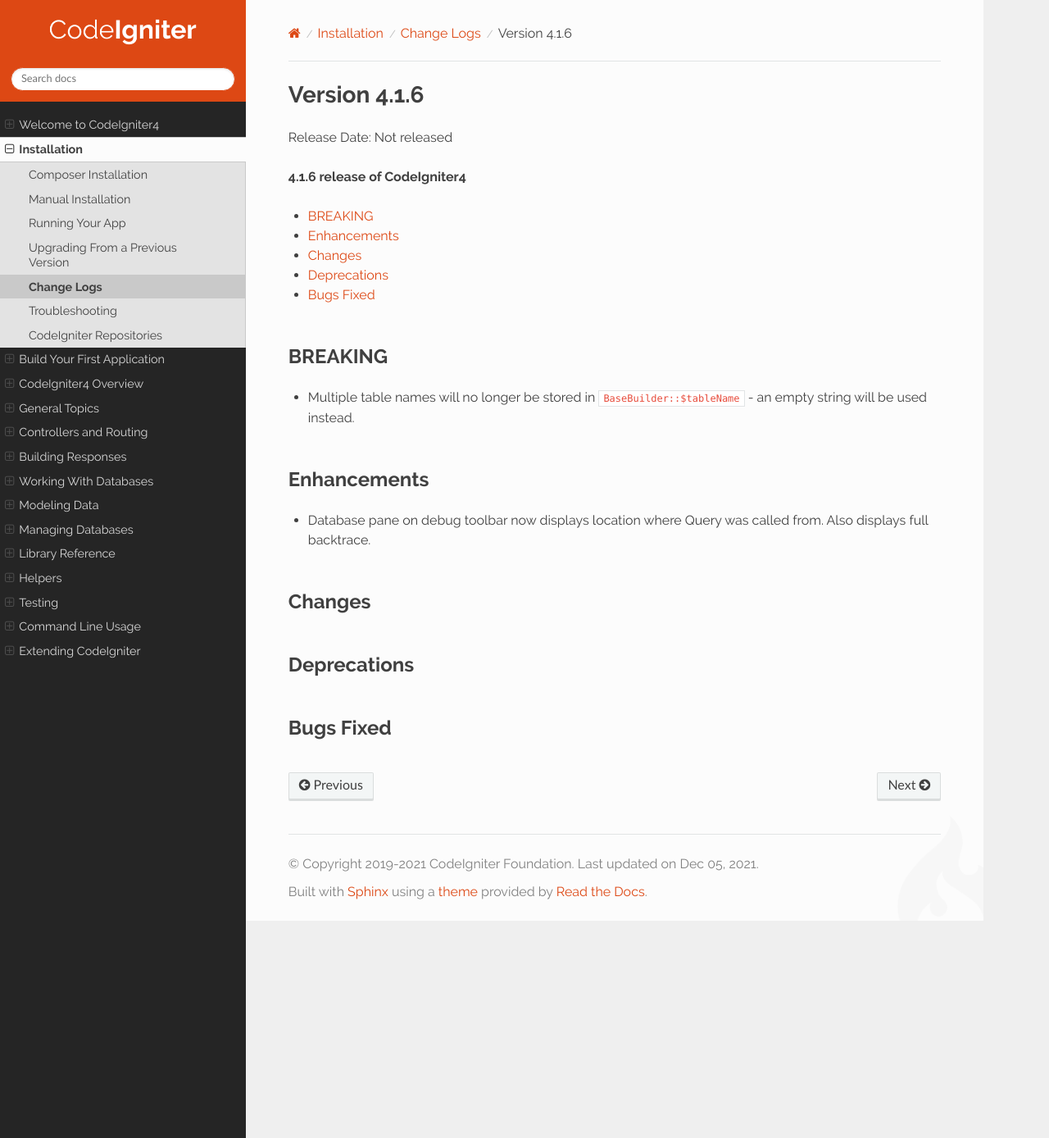
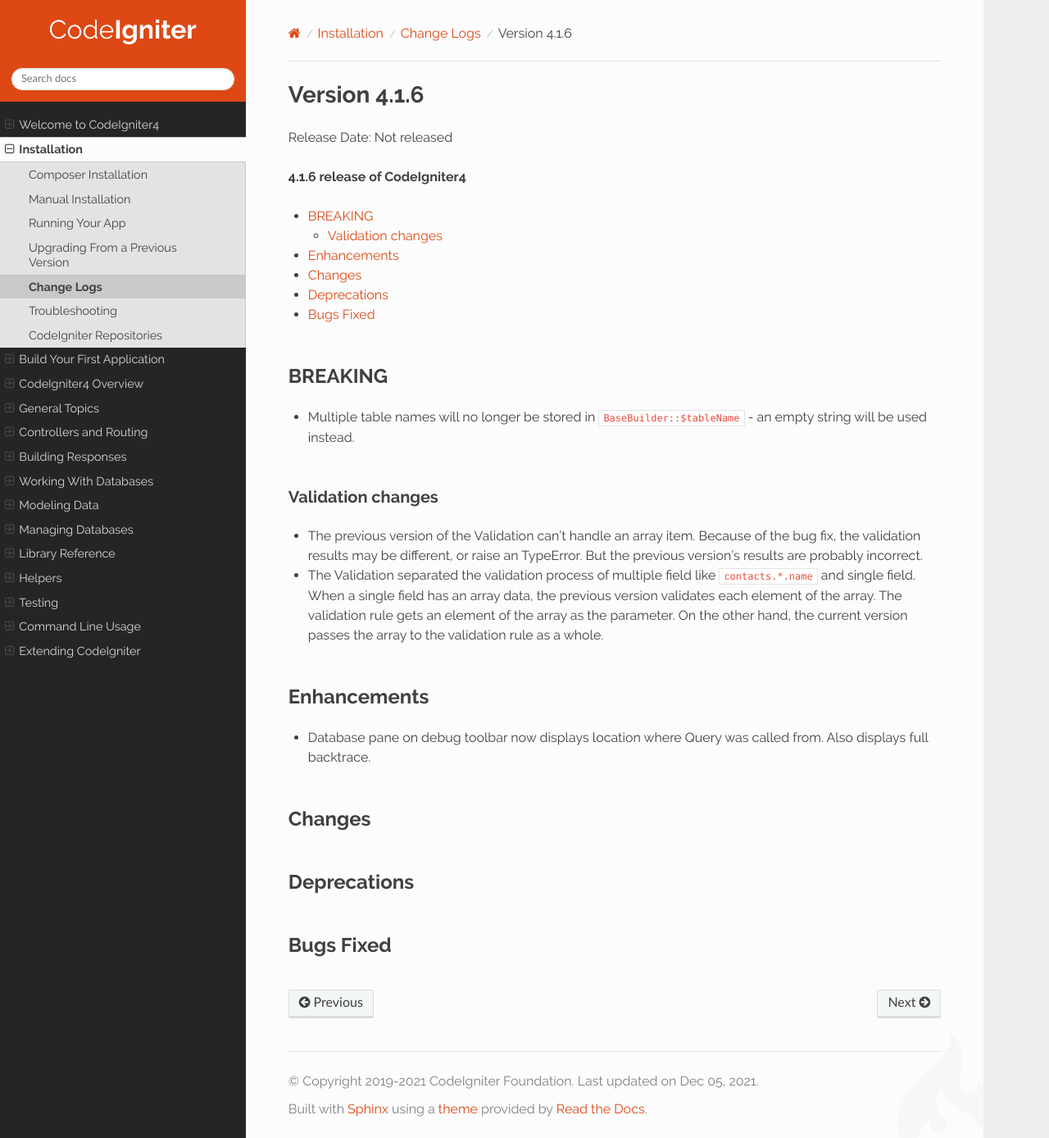
Before and after one commit to NEKOGET/ci4_user_guide_src, a Sphinx documentation site: the page built from source/changelogs/v4.1.6.rst, in a window 1280 px wide and 1388 px high. Shown: the whole window at 82% size. Built offline with Sphinx 7.4.7 and the Read the Docs theme 2.0.0, drawn with Linux system fonts in a browser that asks for light colours.

Commit message:
docs: the longer explanation in the changelog, the upgrading section has actual tasks that need to be done when upgrading

```diff
--- a/source/changelogs/v4.1.6.rst
+++ b/source/changelogs/v4.1.6.rst
@@ -7,11 +7,25 @@ Release Date: Not released
 
 .. contents::
     :local:
-    :depth: 1
+    :depth: 2
 
 BREAKING
 ========
 - Multiple table names will no longer be stored in ``BaseBuilder::$tableName`` - an empty string will be used instead.
+
+.. _changelog-v416-validation-changes:
+
+Validation changes
+------------------
+- The previous version of the Validation can't handle an array item.
+  Because of the bug fix, the validation results may be different,
+  or raise an TypeError.
+  But the previous version's results are probably incorrect.
+- The Validation separated the validation process of multiple field
+  like ``contacts.*.name`` and single field.
+  When a single field has an array data, the previous version validates each element of the array.
+  The validation rule gets an element of the array as the parameter.
+  On the other hand, the current version passes the array to the validation rule as a whole.
 
 Enhancements
 ============
```
Also changed, not shown: source/installation/upgrade_416.rst (+1 -10 lines).
